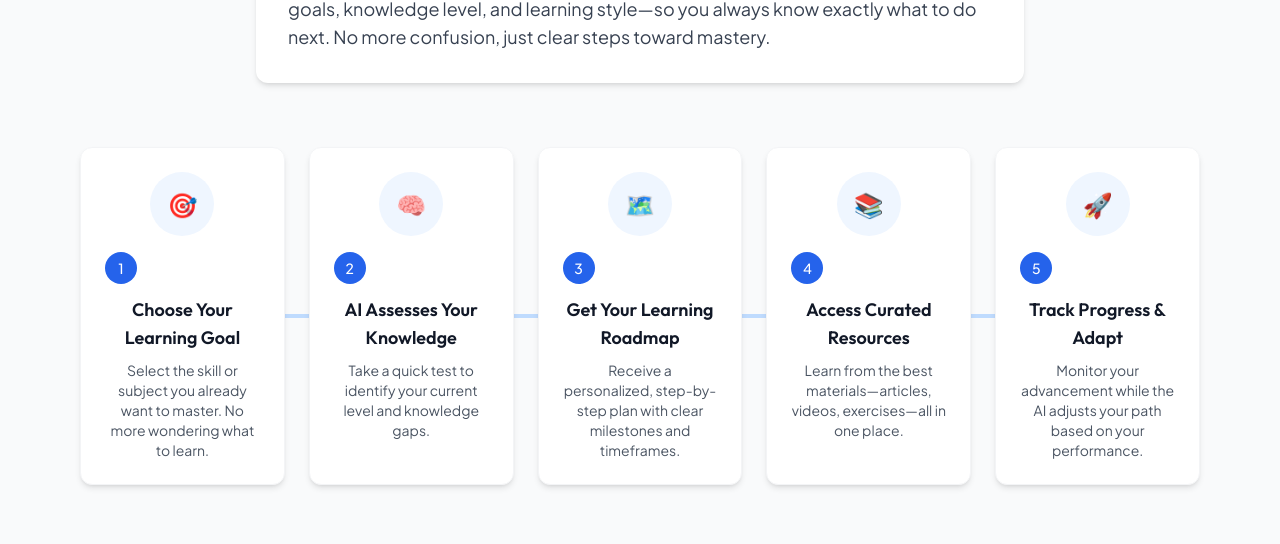
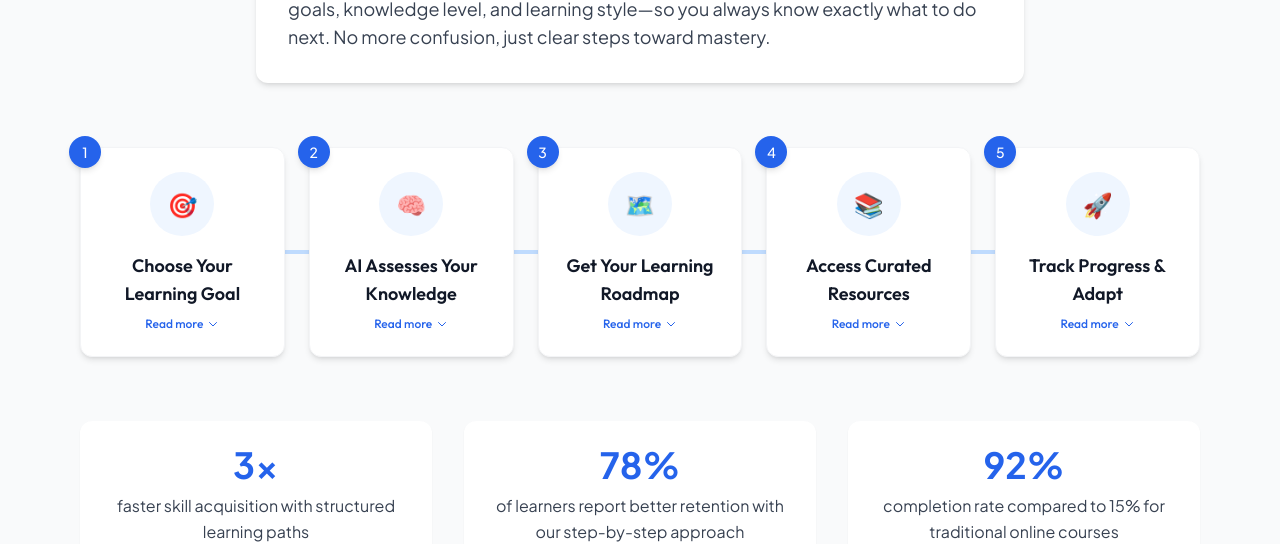
Before and after one commit to dannykonov/skilltrack, a Next.js app: page / in a window 1280 px wide. Shown: the part 1611-2155 px from the top of the page. Built offline with nearby package versions, Linux system fonts and the light colour scheme; no server answers.

Commit message:
Improve HowItWorks section: Reposition numbers and add expandable descriptions with Read More buttons

```diff
--- a/src/components/HowItWorks.tsx
+++ b/src/components/HowItWorks.tsx
@@ -1,4 +1,6 @@
 'use client';
+
+import { useState } from 'react';
 
 export default function HowItWorks() {
   const steps = [
@@ -34,6 +36,17 @@ export default function HowItWorks() {
     }
   ];
 
+  // State to track which descriptions are expanded
+  const [expandedSteps, setExpandedSteps] = useState<number[]>([]);
+
+  const toggleDescription = (stepNumber: number) => {
+    if (expandedSteps.includes(stepNumber)) {
+      setExpandedSteps(expandedSteps.filter(num => num !== stepNumber));
+    } else {
+      setExpandedSteps([...expandedSteps, stepNumber]);
+    }
+  };
+
   return (
     <section className="py-20 bg-gray-50" id="how-it-works">
       <div className="container mx-auto px-4 max-w-6xl">
@@ -61,15 +74,46 @@ export default function HowItWorks() {
 
           <div className="grid md:grid-cols-3 lg:grid-cols-5 gap-6 relative z-10">
             {steps.map((step) => (
-              <div key={step.number} className="bg-white p-6 rounded-xl shadow-md border border-gray-100 hover:shadow-lg transition-all">
+              <div key={step.number} className="bg-white p-6 rounded-xl shadow-md border border-gray-100 hover:shadow-lg transition-all relative">
+                {/* Number positioned as a badge on top left */}
+                <div className="absolute -top-3 -left-3 flex items-center justify-center w-8 h-8 bg-blue-600 text-white rounded-full text-sm font-medium shadow-md">
+                  {step.number}
+                </div>
+
                 <div className="flex items-center justify-center w-16 h-16 bg-blue-50 rounded-full mb-4 text-2xl mx-auto">
                   {step.icon}
                 </div>
-                <div className="inline-flex items-center justify-center w-8 h-8 bg-blue-600 text-white rounded-full text-sm font-medium mb-3 mx-auto">
-                  {step.number}
-                </div>
+
                 <h3 className="text-lg font-semibold text-gray-900 mb-2 text-center">{step.title}</h3>
-                <p className="text-gray-600 text-center text-sm">{step.description}</p>
+
+                {/* Show description only when expanded */}
+                {expandedSteps.includes(step.number) && (
+                  <p className="text-gray-600 text-center text-sm mb-2 transition-all">
+                    {step.description}
+                  </p>
+                )}
+
+                {/* Read more / Read less button */}
+                <button
+                  onClick={() => toggleDescription(step.number)}
+                  className="text-blue-600 text-xs font-medium hover:text-blue-800 transition-colors focus:outline-none flex items-center justify-center mx-auto mt-1"
+                >
+                  {expandedSteps.includes(step.number) ? (
+                    <>
+                      Hide details
+                      <svg xmlns="http://www.w3.org/2000/svg" className="h-3 w-3 ml-1" fill="none" viewBox="0 0 24 24" stroke="currentColor">
+                        <path strokeLinecap="round" strokeLinejoin="round" strokeWidth={2} d="M5 15l7-7 7 7" />
+                      </svg>
+                    </>
+                  ) : (
+                    <>
+                      Read more
+                      <svg xmlns="http://www.w3.org/2000/svg" className="h-3 w-3 ml-1" fill="none" viewBox="0 0 24 24" stroke="currentColor">
+                        <path strokeLinecap="round" strokeLinejoin="round" strokeWidth={2} d="M19 9l-7 7-7-7" />
+                      </svg>
+                    </>
+                  )}
+                </button>
               </div>
             ))}
           </div>
```
